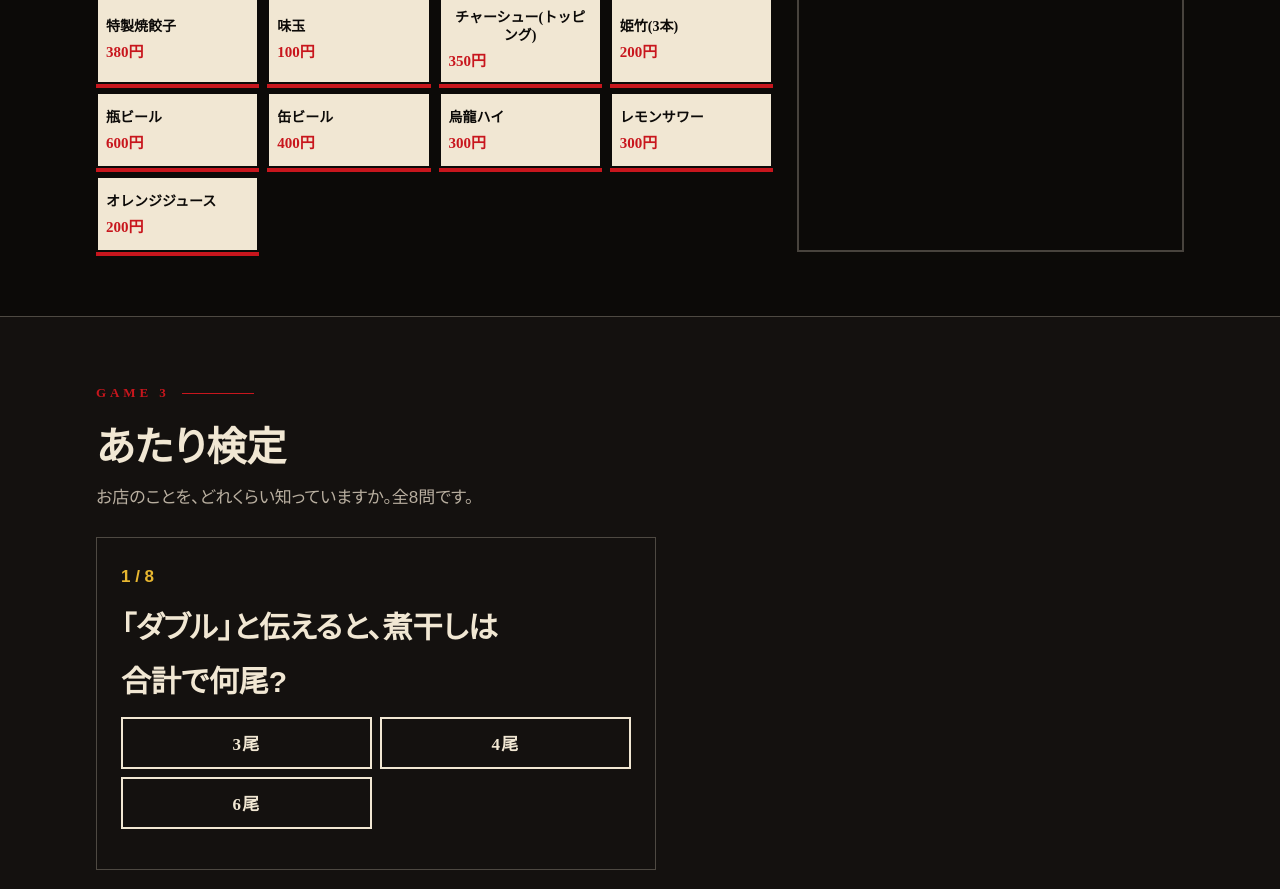
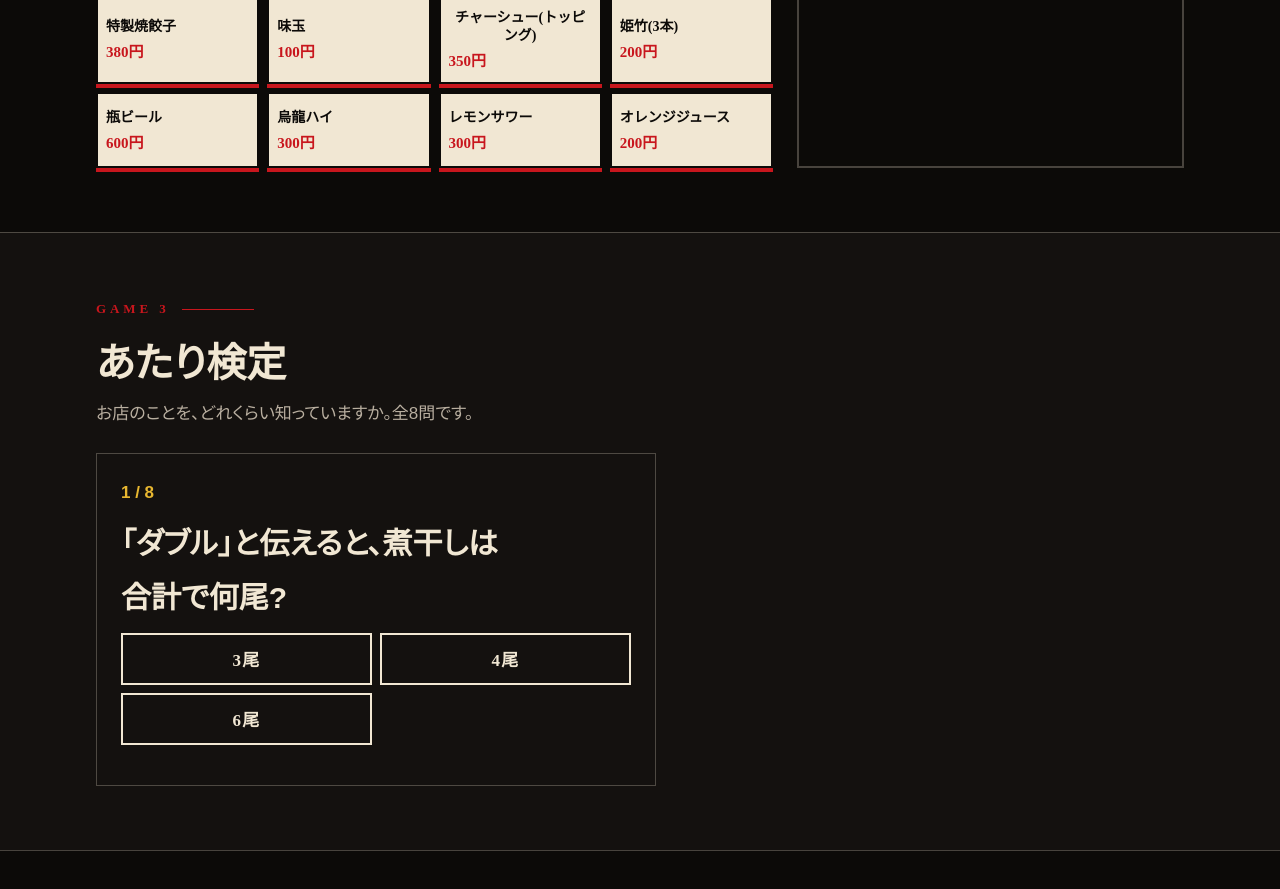
Before and after one commit to sobaataringt-gif/atari-lp-preview, a plain HTML site: page plaza.html in a window 1280 px wide. Shown: the part 4669-5558 px from the top of the page. Drawn offline with Linux system fonts and the light colour scheme; a web font is replaced by a local one.

Commit message:
no can beer

```diff
--- a/plaza.html
+++ b/plaza.html
@@ -1037,7 +1037,7 @@ p,li,dd,figcaption{text-wrap:pretty;word-break:auto-phrase}
   /* ---- 2. 食券機ごっこ ---- */
   var kb=document.getElementById('kenbai');
   if(kb){
-    var MENU=[['中華そば',950],['濃厚淡麗中華そば',950],['煮干しつけ麺',950],['特選中華そば',1290],['特選濃厚淡麗',1290],['特選煮干しつけ麺',1290],['極旨辛味噌らぁめん',1150],['ねぎチャーシュー丼',350],['明太子丼',300],['TKG丼',300],['ライス',180],['半ライス',130],['特製焼餃子',380],['味玉',100],['チャーシュー(トッピング)',350],['姫竹(3本)',200],['瓶ビール',600],['缶ビール',400],['烏龍ハイ',300],['レモンサワー',300],['オレンジジュース',200]];
+    var MENU=[['中華そば',950],['濃厚淡麗中華そば',950],['煮干しつけ麺',950],['特選中華そば',1290],['特選濃厚淡麗',1290],['特選煮干しつけ麺',1290],['極旨辛味噌らぁめん',1150],['ねぎチャーシュー丼',350],['明太子丼',300],['TKG丼',300],['ライス',180],['半ライス',130],['特製焼餃子',380],['味玉',100],['チャーシュー(トッピング)',350],['姫竹(3本)',200],['瓶ビール',600],['烏龍ハイ',300],['レモンサワー',300],['オレンジジュース',200]];
     var cart=[];var grid=document.getElementById('kb-grid'),tot=document.getElementById('kb-total'),lst=document.getElementById('kb-list'),out=document.getElementById('kb-out');
     grid.innerHTML=MENU.map(function(m,i){return '<button type="button" class="kb-btn" data-i="'+i+'"><span>'+esc(m[0])+'</span><b>'+m[1].toLocaleString()+'円</b></button>';}).join('');
     function rk(){var sum=0;cart.forEach(function(c){sum+=MENU[c][1];});tot.textContent=sum.toLocaleString()+'円';lst.innerHTML=cart.length?cart.map(function(c,i){return '<li>'+esc(MENU[c][0])+' <b>'+MENU[c][1].toLocaleString()+'円</b></li>';}).join(''):'<li class="kb-empty">ボタンを押して、食券を選んでください</li>';}
```
